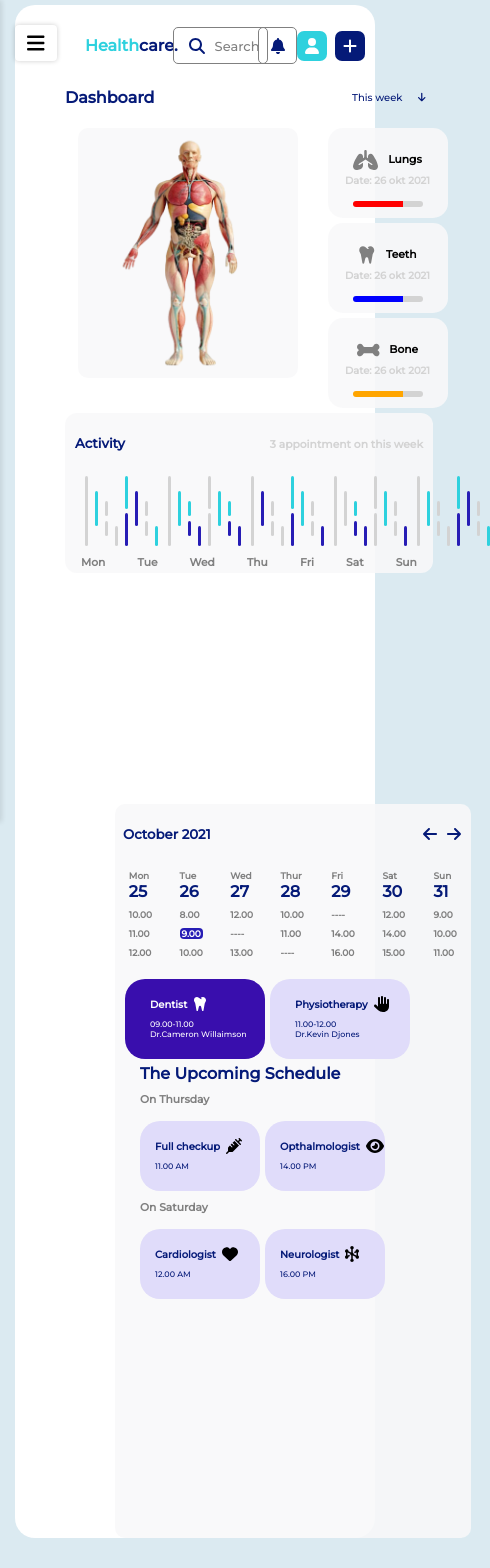
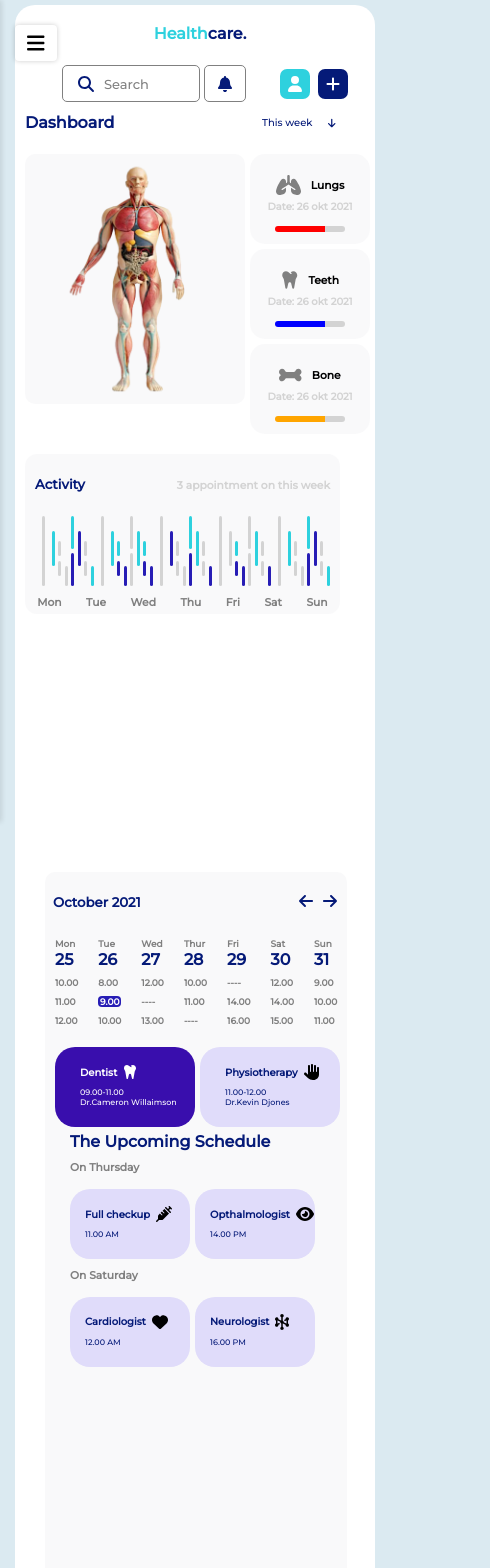
Before and after one commit to SAjay02/healthcare_dashboard, a React (Create React App) app: page / in a window 390 px wide. Shown: the top 1568 px of the page, 490 px wide, since content can reach past the window. Built offline with nearby package versions, Linux system fonts and the light colour scheme.

Commit message:
fix: phone device

```diff
--- a/src/components/DashboardMainContent/ActivityFeed/Activity.jsx
+++ b/src/components/DashboardMainContent/ActivityFeed/Activity.jsx
@@ -13,7 +13,7 @@ export const Activity = () => {
           activityData.map((item)=>
           {
             return(
-              <div className='activity_middle_contianer'>
+              <div className='activity_bar_group'>
                <div style={{backgroundColor:item.firstBar}} className='first_bar'></div>
                 <div style={{backgroundColor:item.secondBar}} className='second_bar'></div>
                 <div className='third_bar'>
--- a/src/styles/Activity/Activity.css
+++ b/src/styles/Activity/Activity.css
@@ -5,7 +5,130 @@
     background-color:  rgba(249, 249, 250, 0.879);
     border-radius: 12px;
 }
-
+@media screen and (max-width:500px) {
+    .activity_container
+    {
+        width: 90%;
+        height: 160px;
+        background-color:  rgba(249, 249, 250, 0.879);
+        /* background-color: red; */
+        border-radius: 12px;
+        margin-top: 20px;
+        /* margin-left: -20px; */
+        /* overflow-x: auto; */
+        white-space: nowrap;
+    }
+    .activity_bar_group >  div
+    {
+        width: 4px;
+    }
+    .third_bar > div
+    {
+        width: 4px;
+        margin-left: 4px;
+    }
+    .fifth_bar > div
+    {
+        width: 4px;
+        margin-left: 4px;
+    }
+    .seventh_bar > div
+    {
+        width: 4px;
+        margin-left: 4px;
+    }
+}
+@media screen and (max-width:450px) {
+    .activity_container
+    {
+        width: 80%;
+        height: 160px;
+        background-color:  rgba(249, 249, 250, 0.879);
+        border-radius: 12px;
+        margin-top: 20px;
+        margin-left:20px;
+    }
+    .activity_bar_group >  div
+    {
+        width: 3px;
+    }
+    .third_bar > div
+    {
+        width: 3px;
+        margin-left: 3px;
+    }
+    .fifth_bar > div
+    {
+        width: 3px;
+        margin-left: 3px;
+    }
+    .seventh_bar > div
+    {
+        width: 3px;
+        margin-left: 3px;
+    }
+}
+@media screen and (max-width:422px) {
+    .activity_container
+    {
+        width: 90%;
+        height: 160px;
+        background-color:  rgba(249, 249, 250, 0.879);
+        border-radius: 12px;
+        margin-top: 20px;
+        margin-left:20px;
+    }
+    .activity_bar_group >  div
+    {
+        width: 3px;
+    }
+    .third_bar > div
+    {
+        width: 3px;
+        margin-left: 3px;
+    }
+    .fifth_bar > div
+    {
+        width: 3px;
+        margin-left: 3px;
+    }
+    .seventh_bar > div
+    {
+        width: 3px;
+        margin-left: 3px;
+    }
+}
+@media screen and (max-width:390px) {
+    .activity_container
+    {
+        width: 90%;
+        height: 160px;
+        background-color:  rgba(249, 249, 250, 0.879);
+        /* background-color: red; */
+        border-radius: 12px;
+        margin-top: 20px;
+        margin-left:0px;
+    }
+    .activity_bar_group >  div
+    {
+        width: 3px;
+    }
+    .third_bar > div
+    {
+        width: 3px;
+        margin-left: 3px;
+    }
+    .fifth_bar > div
+    {
+        width: 3px;
+        margin-left: 3px;
+    }
+    .seventh_bar > div
+    {
+        width: 3px;
+        margin-left: 3px;
+    }
+}
 .activity_top_contianer
 {
     display: flex;
@@ -30,12 +153,17 @@
     margin-left: 10px;
 }
 
+.activity_bar_group {
+  display: flex;
+}
+
 .first_bar
 {
     height: 70px;
     width: 3px;
     background-color: lightgray;
     border-radius: 5px;
+    margin-left: 7px;
 }
 
 .second_bar
--- a/src/styles/Calendar/Calendar.css
+++ b/src/styles/Calendar/Calendar.css
@@ -3,7 +3,7 @@
     display: flex;
     flex-direction: column;
     height: 87vh;
-    width: 65%;
+    width: 70%;
     margin-left: 350px;
     background-color: rgba(249, 249, 250, 0.879);
     margin-top: -20px;
@@ -127,7 +127,7 @@
         display: flex;
         flex-direction: column;
         height: 87vh;
-        width: 90%;
+        width: 120%;
         margin-left: 130px;
         background-color: rgba(249, 249, 250, 0.879);
         margin-top: 20px;
@@ -142,6 +142,58 @@
         height: 87vh;
         width: 90%;
         margin-left: 100px;
+        background-color: rgba(249, 249, 250, 0.879);
+        margin-top: 20px;
+        border-radius: 10px;
+    }
+}
+@media screen and (max-width:500px) {
+    .calendar_container
+    {
+        display: flex;
+        flex-direction: column;
+        height: 87vh;
+        width: 100%;
+        margin-left: 60px;
+        background-color: rgba(249, 249, 250, 0.879);
+        margin-top: 20px;
+        border-radius: 10px;
+    }
+}
+@media screen and (max-width:450px) {
+    .calendar_container
+    {
+        display: flex;
+        flex-direction: column;
+        height: 87vh;
+        width: 100%;
+        margin-left: 45px;
+        background-color: rgba(249, 249, 250, 0.879);
+        margin-top: 20px;
+        border-radius: 10px;
+    }
+}
+@media screen and (max-width:422px) {
+    .calendar_container
+    {
+        display: flex;
+        flex-direction: column;
+        height: 87vh;
+        width: 90%;
+        margin-left: 45px;
+        background-color: rgba(249, 249, 250, 0.879);
+        margin-top: 20px;
+        border-radius: 10px;
+    }
+}
+@media screen and (max-width:390px) {
+    .calendar_container
+    {
+        display: flex;
+        flex-direction: column;
+        height: 87vh;
+        width: 93%;
+        margin-left: 30px;
         background-color: rgba(249, 249, 250, 0.879);
         margin-top: 20px;
         border-radius: 10px;
--- a/src/styles/Dashboard/Dashboard.css
+++ b/src/styles/Dashboard/Dashboard.css
@@ -64,6 +64,42 @@
         height: 85vh;
         width: 160%;
         margin-left: 50px;
+        /* background-color: red; */
+        margin-top: -20px;
+    }
+}
+@media screen and (max-width:450px) {
+    .dashboard_container
+    {
+        display: flex;
+        flex-direction: column;
+        height: 90vh;
+        width: 160%;
+        margin-left: 10px;
+        /* background-color: red; */
+        margin-top: -20px;
+    }
+}
+@media screen and (max-width:422px) {
+    .dashboard_container
+    {
+        display: flex;
+        flex-direction: column;
+        height: 90vh;
+        width: 140%;
+        margin-left: 20px;
+        /* background-color: red; */
+        margin-top: -20px;
+    }
+}
+@media screen and (max-width:390px) {
+    .dashboard_container
+    {
+        display: flex;
+        flex-direction: column;
+        height: 90vh;
+        width: 140%;
+        margin-left: 10px;
         /* background-color: red; */
         margin-top: -20px;
     }
--- a/src/styles/Header/Profile.css
+++ b/src/styles/Header/Profile.css
@@ -24,6 +24,13 @@
         margin-Left: 0px;
     }
 }
+@media screen and (max-width:450px) {
+    .profile_container
+    {
+        display: flex;
+        margin-top: 50px;
+    }
+}
 .profile
 {
     height: 30px;
--- a/src/styles/Header/Searchbar.css
+++ b/src/styles/Header/Searchbar.css
@@ -2,7 +2,7 @@
 {
     height: 35px;
     width: 400px;
-    margin-left: 00px;
+    /* margin-left: 20px;     */
     border: 1px solid grey;
     border-radius: 5px;
     display: flex;
@@ -163,6 +163,19 @@
     margin-left: -10px;
   }
 }
+@media screen and (max-width: 450px)
+{
+  .searchbar_container {
+    width: 40%;
+    margin-left: 20px;
+    margin-top: 50px;
+  }
+  .remainder_container {
+    /* width: 25px; */
+    margin-top: 50px;
+    margin-left: -30px;
+  }
+}
 .search_icon
 {
     margin-Left: 15px;
--- a/src/styles/Header/Title.css
+++ b/src/styles/Header/Title.css
@@ -16,3 +16,13 @@
         margin-left: 60px;
     }
 }
+
+@media screen and (max-width:450px) {
+    .title_container
+    {
+        margin-left: 10px;
+        margin-top: -50px;
+        position: absolute;
+        /* display: none; */
+    }
+}
```
